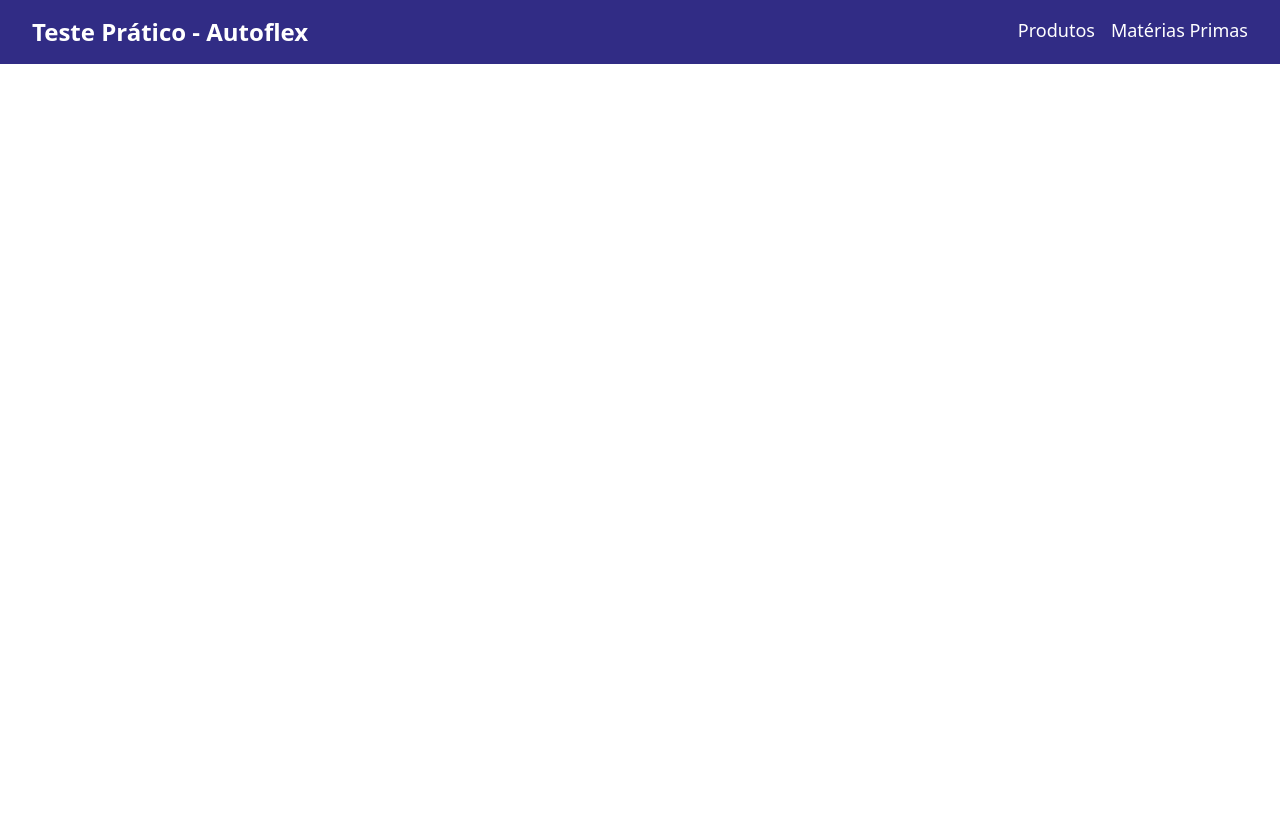
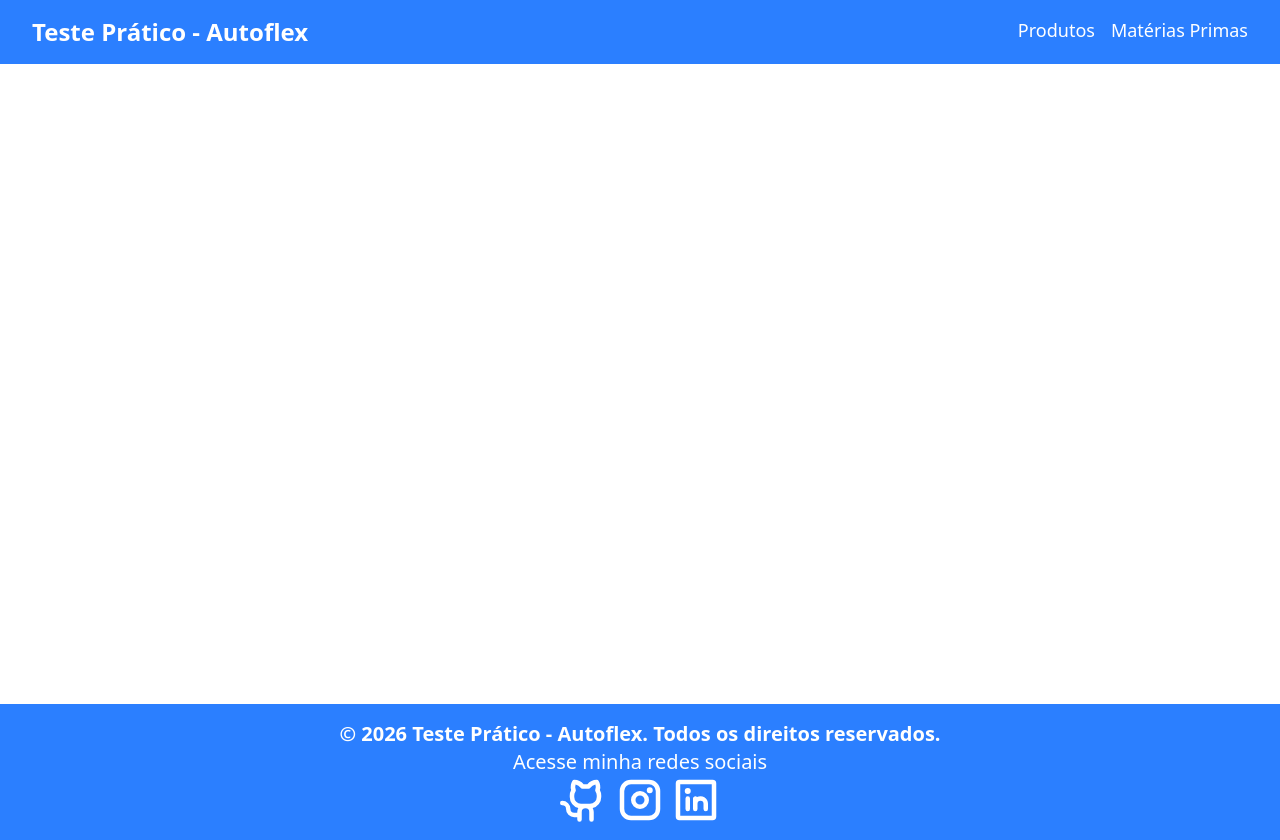
Before and after one commit to Lancellot/autoflex-react-ts-vite, a React (Vite) app: page / in a window 1280 px wide. Before the commit the page ends 800 px from the top, so only its background shows below. Built offline with nearby package versions, Linux system fonts and the light colour scheme.

Commit message:
feat: implemetação do componente footer

```diff
--- a/src/App.tsx
+++ b/src/App.tsx
@@ -2,6 +2,7 @@ import { BrowserRouter } from 'react-router-dom'
 import './App.css'
 import { ToastContainer } from 'react-toastify/unstyled'
 import Navbar from './components/navbar/Navbar'
+import Footer from './components/footer/Footer'
 
 function App() {
 
@@ -16,7 +17,8 @@ function App() {
 
       </main>
 
-      </BrowserRouter>
+      <Footer />
+    </BrowserRouter>
     </>
   )
 }
--- a/src/components/footer/Footer.tsx
+++ b/src/components/footer/Footer.tsx
@@ -0,0 +1,44 @@
+import type { ReactNode } from "react"
+import { GithubLogoIcon, InstagramLogoIcon, LinkedinLogoIcon } from "@phosphor-icons/react";
+
+function Footer() {
+
+    const data = new Date().getFullYear();
+
+    let component: ReactNode;
+
+    component = (
+        <footer className=" flex justify-center bg-blue-500 text-white">
+            <section className="container flex flex-col items-center py-4">
+                <p className="text-xl font-bold">
+                    © {data} Teste Prático - Autoflex. Todos os direitos reservados.
+                </p>
+                <p className="text-xl">Acesse minha redes sociais</p>
+                <ul className="flex gap-2">
+                    <li>
+                        <a href="https://github.com/Lancellot" target="_blank" rel="noreferrer">
+                            <GithubLogoIcon size={48} weight="bold" />
+                        </a>
+                    </li>
+                    <li>
+                        <a href="https://www.instagram.com/assis.p.n" target="_blank" rel="noreferrer">
+                            <InstagramLogoIcon size={48} weight="bold" />
+                        </a>
+                    </li>
+                    <li>
+                        <a href="https://www.linkedin.com/in/assispiresneto/" target="_blank" rel="noreferrer">
+                            <LinkedinLogoIcon size={48} weight="bold" />
+                        </a>
+                    </li>
+                </ul>
+            </section>
+        </footer>
+    );
+
+    return (
+        <>
+            {component}
+        </>
+    );
+}
+export default Footer;
--- a/src/components/navbar/Navbar.tsx
+++ b/src/components/navbar/Navbar.tsx
@@ -8,7 +8,7 @@ function Navbar() {
     componet = (
 
         <nav className="w-full flex justify-center py-4
-            bg-indigo-900 text-white">
+            bg-blue-500 text-white">
             <section className="container flex justify-between text-lg mx-8">
                 <Link to="/home" className="text-2xl font-bold">Teste Prático - Autoflex</Link>
 
```
